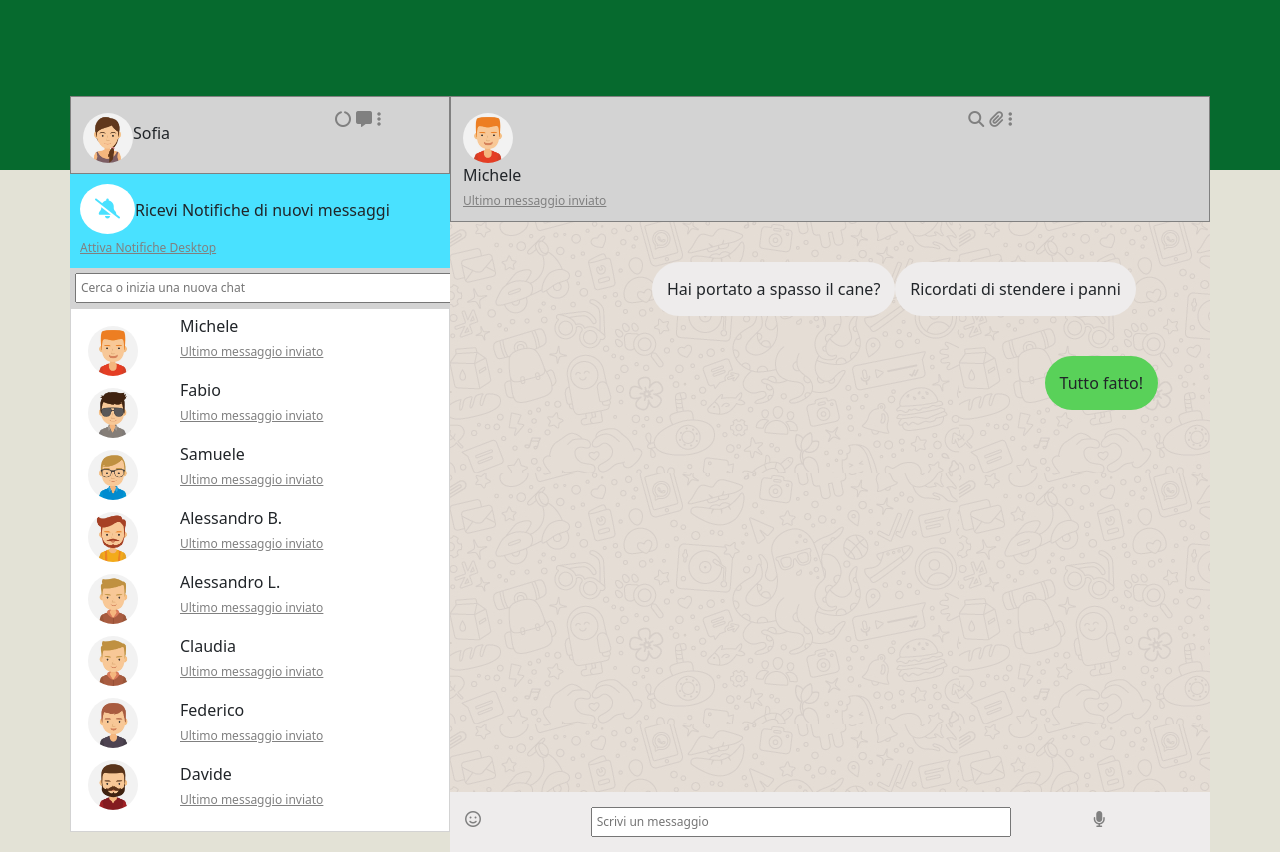
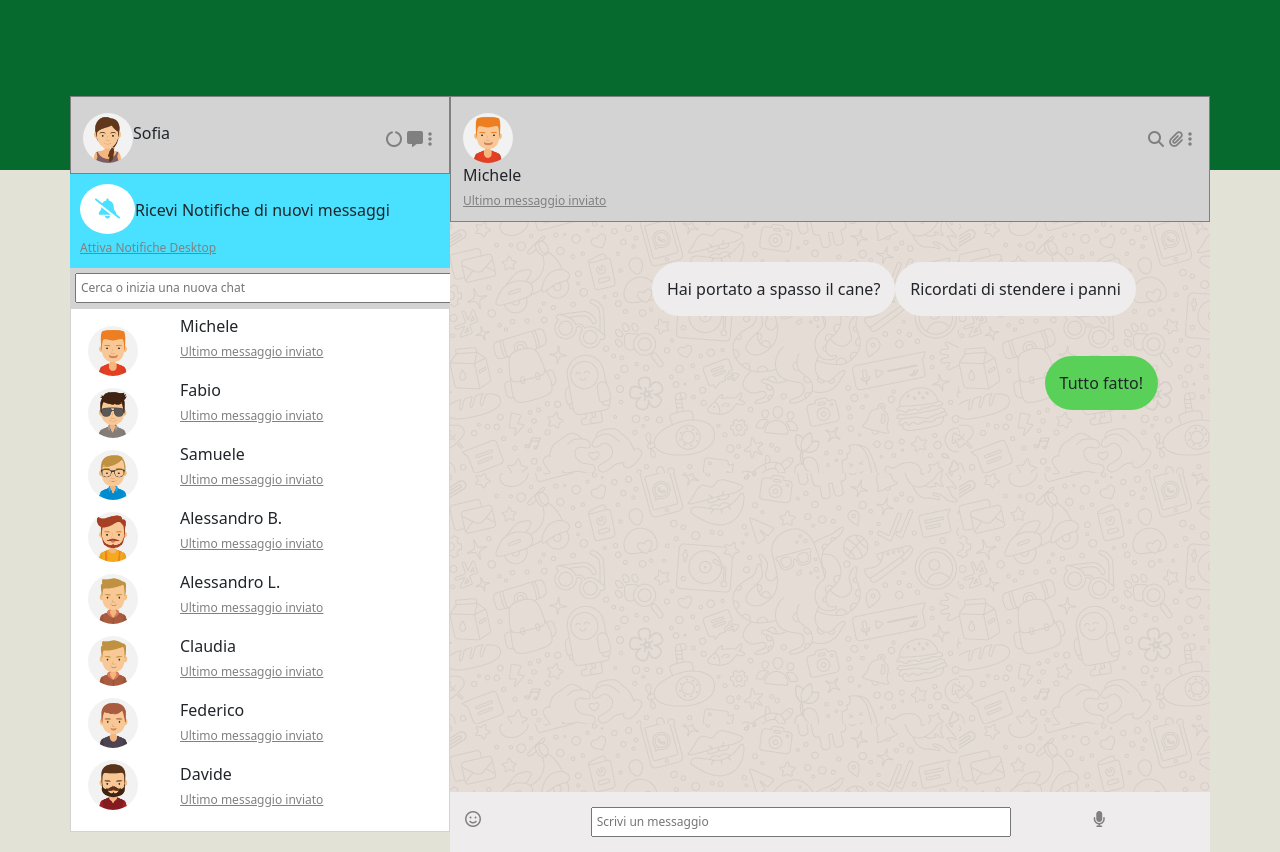
Before and after one commit to GiadaTonioni/vue-boolzapp, a plain HTML site: page index.html in a window 1280 px wide. Drawn offline with nearby package versions, Linux system fonts and the light colour scheme.

Commit message:
icone spostate

```diff
--- a/css/style.css
+++ b/css/style.css
@@ -35,6 +35,7 @@ body{
     width: 50px;
     cursor: pointer;
     margin-top: 6px;
+    display: inline-block;
 }
 
 .nome-ora{
@@ -52,6 +53,11 @@ body{
 .icon-gray{
     color: gray;
     margin-right: 5px;
+}
+
+.icone-piccole{
+    float: right;
+    margin-top: 20px;
 }
 
 .notifiche{
--- a/index.html
+++ b/index.html
@@ -28,9 +28,11 @@
                                             <div class="col-4"><img src="./img/avatar_io.jpg" class="avatar" alt=""><p class="inline">Sofia</p></div>
 
                                             <div class="col-4">
+                                                <div class="icone-piccole">
                                                     <i class="fa-sharp fa-solid fa-circle-notch icon-gray"></i>
                                                     <i class="fa-solid fa-message icon-gray"></i>
                                                     <i class="fa-solid fa-ellipsis-vertical icon-gray"></i>
+                                                </div>
                                             </div>
                                         </div>
                                     </div>
@@ -85,16 +87,18 @@
                                             <div class="col-12 sfondo-up">
                                                 <div class="container- parte-io">
                                                     <div class="row d-flex justify-content-between">
-                                                        <div class="col-4"><img :src="contacts[activeContact].avatar" class="avatar" :alt="contacts[activeContact].name">
+                                                        <div class="col"><img :src="contacts[activeContact].avatar" class="avatar" :alt="contacts[activeContact].name">
                                                             <div class="nome-ora">
                                                                 <p class="inline"> {{contacts[activeContact].name}} <br> <span class="txt-grey">Ultimo messaggio inviato</span></p>
                                                             </div>
                                                         </div>
 
                                                         <div class="col-4">
+                                                            <div class="icone-piccole">
                                                                 <i class="fa-solid fa-magnifying-glass icon-gray"></i>
                                                                 <i class="fa-solid fa-paperclip icon-gray"></i>
                                                                 <i class="fa-solid fa-ellipsis-vertical icon-gray"></i>
+                                                            </div>
                                                         </div>
                                                     </div>
                                                 </div>
```
Lines whose indentation alone changed are shown as unchanged.
